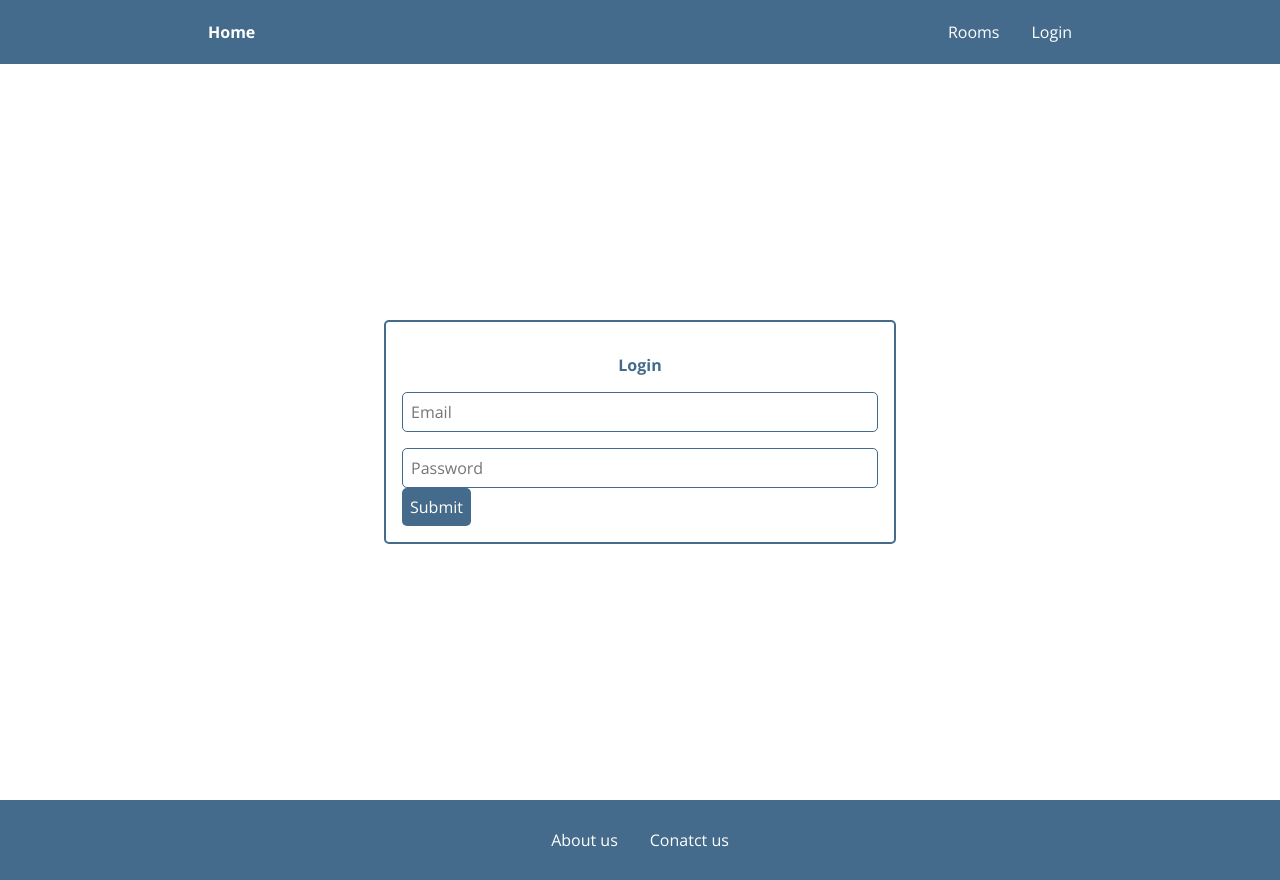
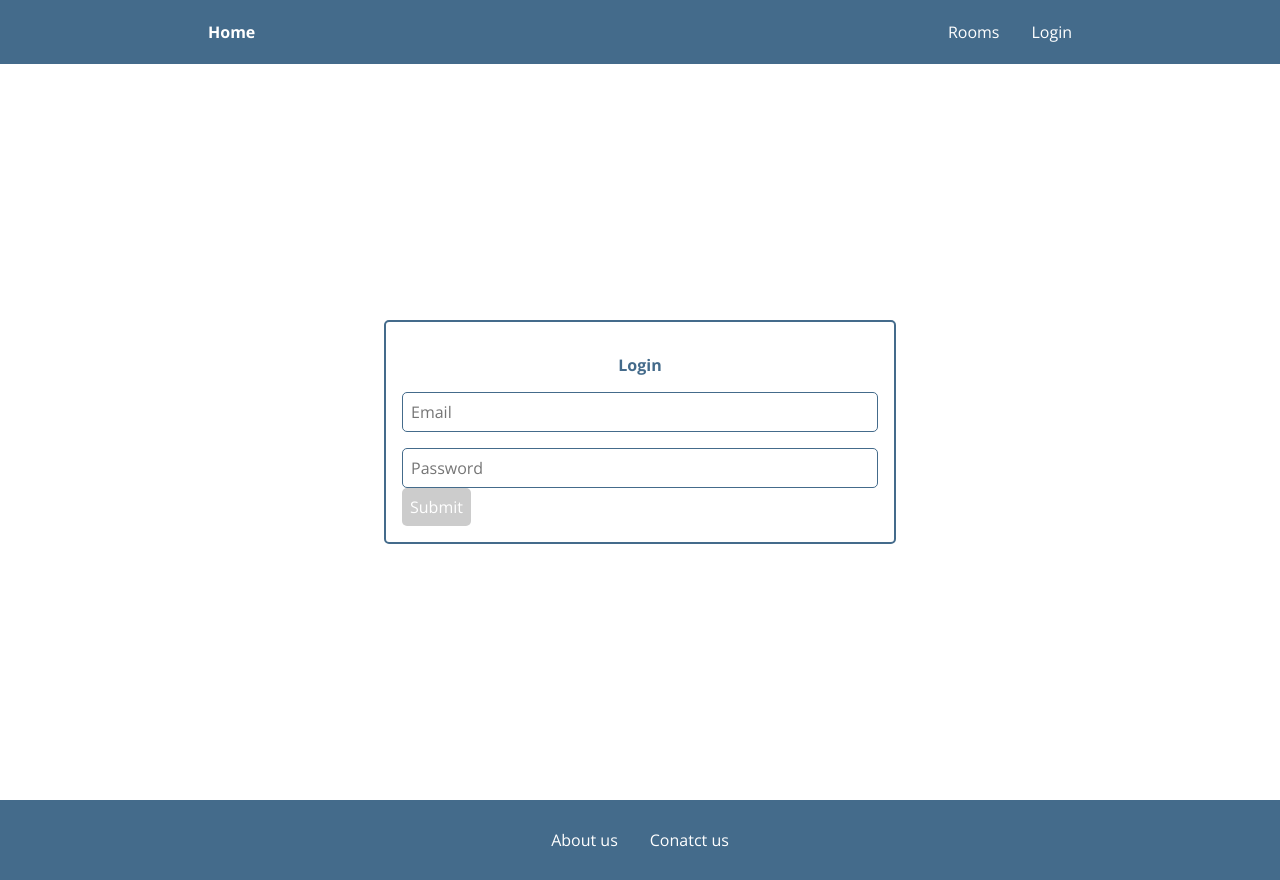
Before and after one commit to ariyeb/react-course, a React (Create React App) app: page / in a window 1280 px wide. Built offline with nearby package versions, Linux system fonts and the light colour scheme.

Commit message:
adding login form

```diff
--- a/package.json
+++ b/package.json
@@ -8,7 +8,7 @@
     "@testing-library/user-event": "^7.1.2",
     "express": "^4.17.1",
     "nanoid": "^3.1.16",
-    "node-sass": "4.13.1",
+    "node-sass": "^5.0.0",
     "react": "^16.13.1",
     "react-dom": "^16.13.1",
     "react-scripts": "3.4.1",
--- a/src/components/login/LoginForm.js
+++ b/src/components/login/LoginForm.js
@@ -1,13 +1,48 @@
-import React from "react";
+import React, { useState } from "react";
 
 const LoginForm = () => {
+	const [email, setEmail] = useState("");
+	// const emailState = useState("");
+	const [password, setPassword] = useState("");
+	const [isEmailinputValid, setIsEmailInputValid] = useState(true);
+	const [isPasswordInputValid, setIsPasswordInputValid] = useState(true);
+
+	const isFormInavlid = () => {
+		return email === "" || password === "";
+	};
+
+	const onBlurEmailInput = (event) => {
+		const theEmail = event.target.value.trim();
+		if (theEmail === "") {
+			setEmail("");
+			// emailState[1]("")
+			setIsEmailInputValid(false);
+		} else {
+			setEmail(theEmail);
+			setIsEmailInputValid(true);
+		}
+	};
+
+	const onBlurPasswordInput = (event) => {
+		const thePassword = event.target.value.trim();
+		setPassword(thePassword === "" ? "" : thePassword);
+		setIsPasswordInputValid(thePassword !== "");
+	};
+
+	const onSubmitform = (event) => {
+		event.preventDefault();
+		console.log("login form:", email, password);
+	};
+
 	return (
 		<div className="login-form">
 			<h3>Login</h3>
-			<form>
-				<input placeholder="Email" />
-				<input type="password" placeholder="Password" />
-				<button type="submit">Submit</button>
+			<form onSubmit={onSubmitform}>
+				<input placeholder="Email" onBlur={onBlurEmailInput} />
+				{!isEmailinputValid && <div className="invalid-message">You must enter your email.</div>}
+				<input type="password" placeholder="Password" onBlur={onBlurPasswordInput} />
+				{!isPasswordInputValid && <div className="invalid-message">You must enter your password.</div>}
+				<button type="submit" disabled={isFormInavlid()}>Submit</button>
 			</form>
 		</div>
 	);
```
Also changed, not shown: src/components/login/LoginPage.js (+11 -0 lines), 1 other file (tests, documents, lock files or other folders).
